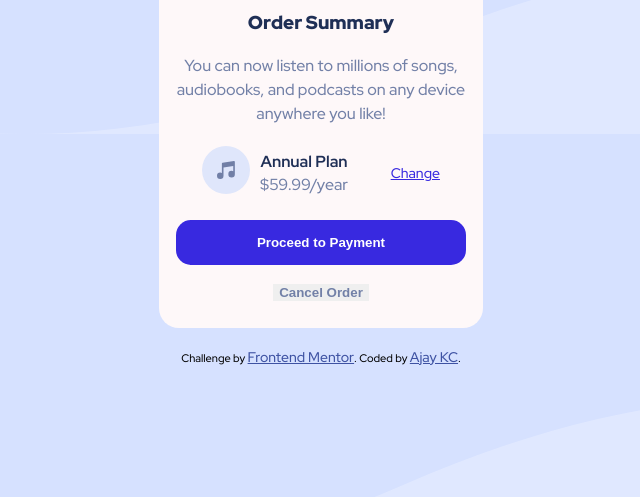
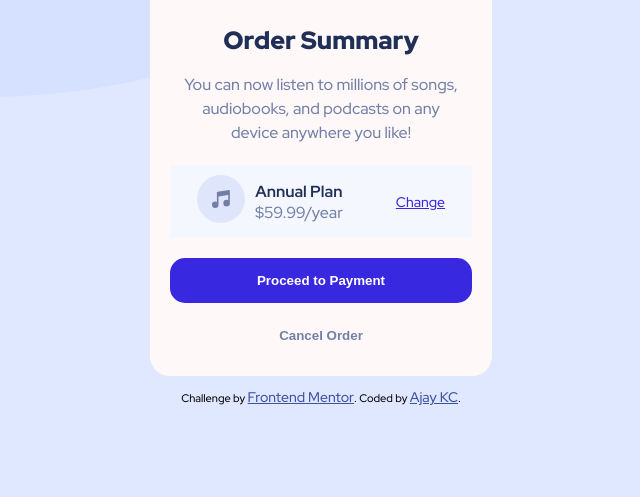
Before and after one commit to ajay117/order-summary-component, a plain HTML site: page index.html in a window 1280 px wide. Shown: the part 303-800 px from the top of the page, without its empty margins (319-959 px from the left). Drawn offline with Linux system fonts and the light colour scheme.

Commit message:
Added some landmark and changed some properties

```diff
--- a/index.html
+++ b/index.html
@@ -20,7 +20,6 @@
       .attribution {
         font-size: 11px;
         text-align: center;
-                margin-top: 20px;
       }
       .attribution a {
         color: hsl(228, 45%, 44%);
@@ -28,52 +27,54 @@
     </style>
   </head>
   <body>
-        <div class="home">
-            <div class="container border-radius-btm border-radius-top">
+    <main class="home">
+      <section class="container border-radius-btm border-radius-top">
         <img
           class="border-radius-top"
           src="images/illustration-hero.svg"
+          alt="Brand Picture"
         />
-                <div>
-                    <div class="horizontal-padding">
-                        <h3>Order Summary</h3>
-                        <p class="max-line-height">
-                            You can now listen to millions of songs, audiobooks,
-                            and podcasts on any device anywhere you like!
+        <section class="vertical-padding">
+          <article class="horizontal-padding">
+            <h1>Order Summary</h1>
+            <p class="medium-line-height">
+              You can now listen to millions of songs, audiobooks, and podcasts
+              on any device anywhere you like!
             </p>
-                    </div>
+          </article>
 
-                    <div class="flex-box">
+          <div class="plan flex-box">
             <div class="flex-box">
               <div>
                 <img
                   class="mr-10"
                   class="music-icon"
                   src="images/icon-music.svg"
+                  alt=""
                 />
               </div>
-                            <div class="medium-line-height">
+              <div class="plan-type">
                 <p class="bold-text">Annual Plan</p>
                 <p>$59.99/year</p>
               </div>
             </div>
             <p><a href="#">Change</a></p>
           </div>
-                    <div class="flex-row">
-                        <p><button class="btn">Proceed to Payment</button></p>
+          <div>
+            <p><button class="btn mb-15">Proceed to Payment</button></p>
             <p><button class="cancel-btn">Cancel Order</button></p>
           </div>
-                </div>
-            </div>
-        </div>
+        </section>
+      </section>
+    </main>
 
+    <footer>
       <div class="attribution">
         Challenge by
-            <a
-                href="https://www.frontendmentor.io?ref=challenge"
-                target="_blank"
+        <a href="https://www.frontendmentor.io?ref=challenge" target="_blank"
           >Frontend Mentor</a
         >. Coded by <a href="https://github.com/ajay117">Ajay KC</a>.
       </div>
+    </footer>
   </body>
 </html>
--- a/styles.css
+++ b/styles.css
@@ -3,44 +3,60 @@
 * {
   box-sizing: border-box;
 }
+:root {
+  --pale-blue: hsl(225, 100%, 94%);
+  --bright-blue: hsl(245, 75%, 52%);
+  --very-pale-blue: hsl(225, 100%, 98%);
+  --desaturated-blue: hsl(224, 23%, 55%);
+  --dark-blue: hsl(223, 47%, 23%);
+}
 html {
   margin: 0;
   padding: 0;
   height: 100%;
+  display: flex;
+  justify-content: center;
+  align-items: center;
 }
 body {
   font-family: 'Red Hat Display', sans-serif;
   padding: 30px 0;
-    background-color: hsl(225, 100%, 94%);
+  background-color: var(--pale-blue);
+  background-repeat: no-repeat;
+  background-size: 100% 50%;
   text-align: center;
   font-size: 16px;
+  position: relative;
 }
 p {
-    color: hsl(224, 23%, 55%);
+  color: var(--desaturated-blue);
 }
-h3 {
-    color: hsl(223, 47%, 23%);
+h1 {
+  color: var(--dark-blue);
   font-weight: 900;
+  font-size: 25px;
+  margin: 20px 0 10px;
 }
 a {
-    color: hsl(245, 75%, 52%);
+  color: var(--bright-blue);
   font-size: 14px;
 }
 img {
   max-width: 100%;
   max-height: 100%;
 }
-
+footer {
+  /* margin-top: 20px; */
+  position: absolute;
+  bottom: 0px;
+  left: 50%;
+  transform: translate(-50%);
+}
 /* ||Classes  */
-html {
-    display: flex;
-    justify-content: center;
-    align-items: center;
-}
 .container {
   width: 90%;
   margin: 0 auto;
-    padding-bottom: 10px;
+  /* padding: 10px 0; */
   background-color: rgba(255, 249, 249, 0.972);
 }
 .border-radius-top {
@@ -53,25 +69,33 @@ html {
 }
 .flex-box {
   display: flex;
-    justify-content: space-evenly;
+  justify-content: space-around;
   align-items: center;
 }
 .btn {
-    width: 90%;
+  width: 100%;
   padding: 15px;
   border-radius: 15px;
-    background-color: hsl(245, 75%, 52%);
+  background-color: var(--bright-blue);
   color: white;
 }
 .cancel-btn {
-    color: hsl(224, 23%, 55%);
+  color: var(--desaturated-blue);
+  background: none;
 }
 .btn,
 .cancel-btn {
   border: none;
   font-weight: 900;
 }
-
+.plan {
+  padding: 10px 0;
+  margin: 20px 0;
+  background-color: var(--very-pale-blue);
+}
+.plan-type p {
+  margin: 0;
+}
 /* ||Utilities  */
 .mr-10 {
   margin-right: 10px;
@@ -79,28 +103,33 @@ html {
 .medium-line-height {
   line-height: 7px;
 }
-.max-line-height {
+.medium-line-height {
   line-height: 1.5;
 }
 .bold-text {
   font-weight: 700;
-    color: hsl(223, 47%, 23%);
+  color: var(--dark-blue);
 }
 .horizontal-padding {
   padding: 0 10px;
 }
-
+.vertical-padding {
+  padding: 15px 20px;
+}
+.mb-15 {
+  margin-bottom: 5px;
+}
 /* || States */
 .btn:active {
-    background-color: hsl(224, 23%, 55%);
+  background-color: var(--desaturated-blue);
   font-size: 13px;
 }
 .cancel-btn:active {
-    color: hsl(223, 47%, 23%);
+  color: var(--dark-blue);
   font-size: 13px;
 }
 a:active {
-    color: hsl(224, 23%, 55%);
+  color: var(--desaturated-blue);
   text-decoration: none;
   font-size: 13px;
 }
```
Lines whose indentation alone changed are shown as unchanged.
